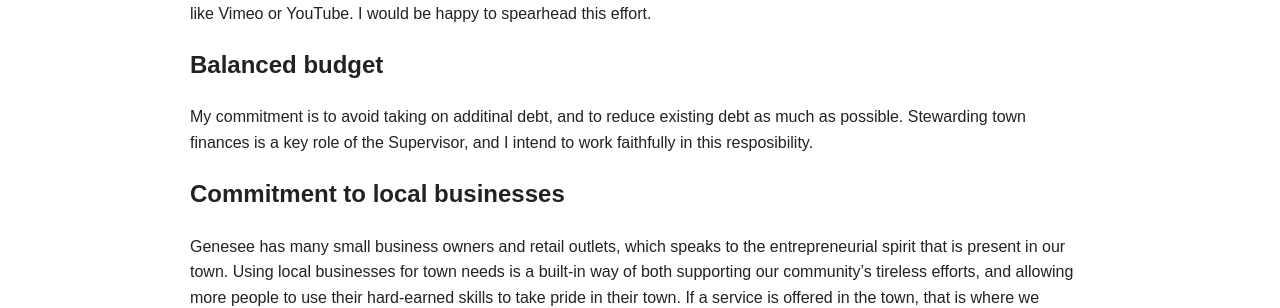
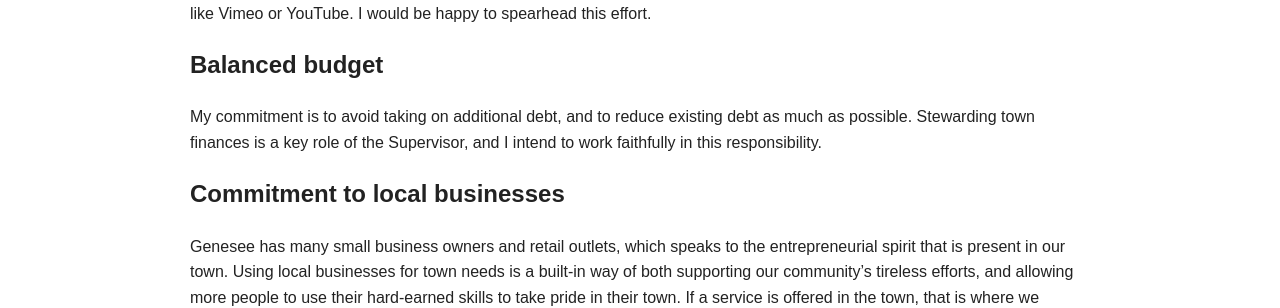
Before and after one commit to danyatzeck/danyatzeck.github.io, a Jekyll site: the page built from issues.md, in a window 1280 px wide. Shown: the part 397-705 px from the top of the page. Built offline with Jekyll 4.4.1, drawn with Linux system fonts in a browser that asks for light colours; our own code applies the rules of GitHub Pages for plain Markdown files.

Commit message:
fixed typos

```diff
--- a/issues.md
+++ b/issues.md
@@ -7,7 +7,7 @@ Two improvements over the past year have been made to help with this effort: 1.
 
 
 ## Balanced budget
-My commitment is to avoid taking on additinal debt, and to reduce existing debt as much as possible. Stewarding town finances is a key role of the Supervisor, and I intend to work faithfully in this resposibility.
+My commitment is to avoid taking on additional debt, and to reduce existing debt as much as possible. Stewarding town finances is a key role of the Supervisor, and I intend to work faithfully in this responsibility.
 
 
 ## Commitment to local businesses
```
